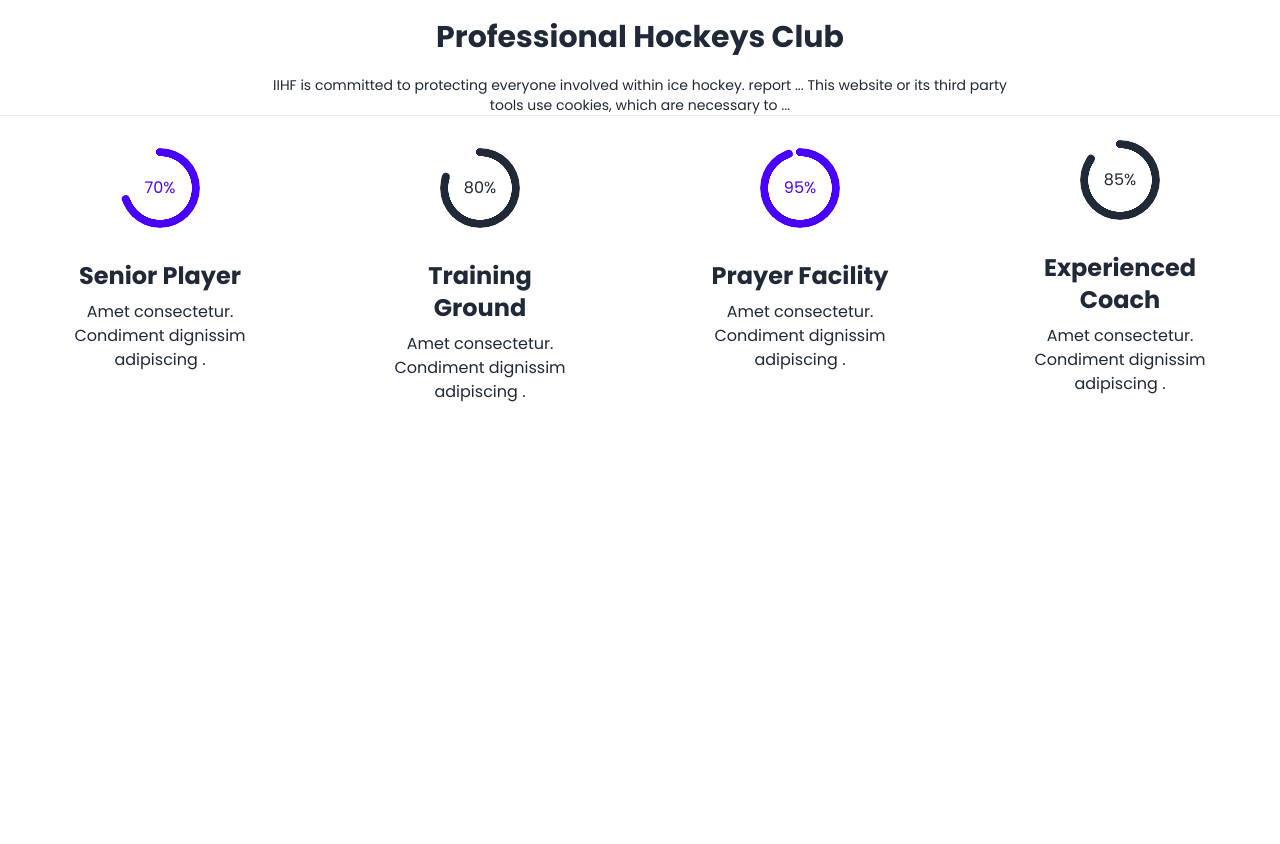
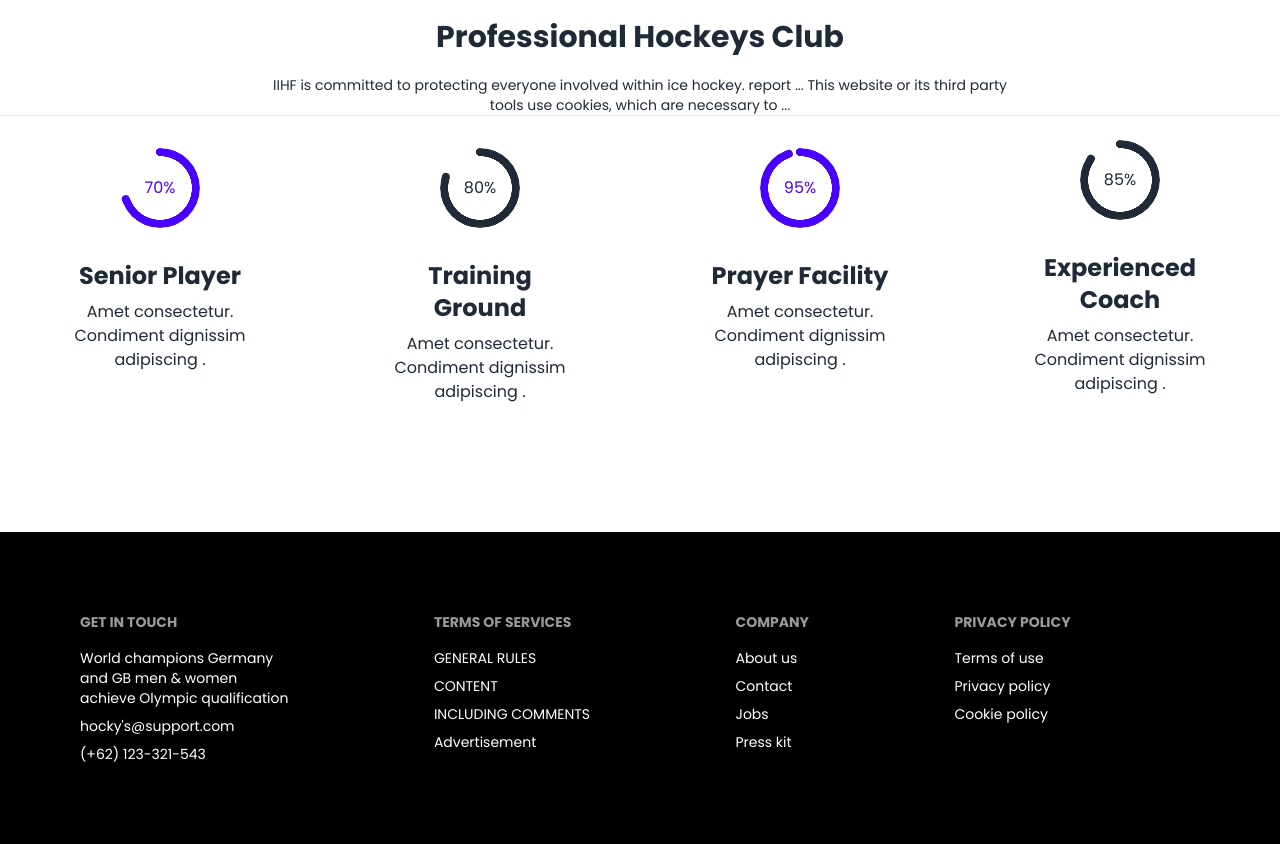
Before and after one commit to Hanjalabd/Assignment-3, a plain HTML site: page index.html in a window 1280 px wide. Shown: the part 732-1576 px from the top of the page. Before the commit the page ends 1264 px from the top, so only its background shows below. Drawn offline with nearby package versions, Linux system fonts and the light colour scheme.

Commit message:
footer added

```diff
--- a/index.html
+++ b/index.html
@@ -32,7 +32,6 @@
 
 </head>
 <body class="font-poppins">
-
     <header class=" header" >
         <nav class="navbar">
     <div class="navbar bg-base-100">
@@ -114,8 +113,34 @@
             </div>
           </div>
         </section>
-
-
       </main>
+      <footer class="footer p-20 bg-base-200 text-base-content bg-black text-white ">
+        <nav>
+            <header class="footer-title"> Get In Touch</header>
+           <p>World champions Germany<br>and GB men & women<br>achieve Olympic qualification </p>
+           <a>hocky's@support.com</a>
+           <a>(+62) 123-321-543</a>
+          </nav>
+        <nav>
+          <header class="footer-title"> Terms of Services</header>
+          <a class="link link-hover"> GENERAL RULES</a>
+          <a class="link link-hover"> CONTENT</a>
+          <a class="link link-hover">INCLUDING COMMENTS</a>
+          <a class="link link-hover">Advertisement</a>
+        </nav>
+        <nav>
+          <header class="footer-title">Company</header>
+          <a class="link link-hover">About us</a>
+          <a class="link link-hover">Contact</a>
+          <a class="link link-hover">Jobs</a>
+          <a class="link link-hover">Press kit</a>
+        </nav>
+        <nav>
+          <header class="footer-title">Privacy Policy</header>
+          <a class="link link-hover">Terms of use</a>
+          <a class="link link-hover">Privacy policy</a>
+          <a class="link link-hover">Cookie policy</a>
+        </nav>
+      </footer>
 </body>
 </html>
```
